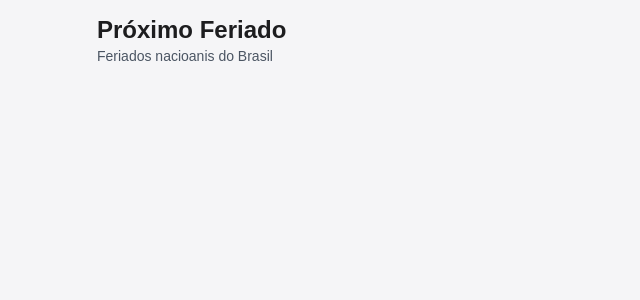
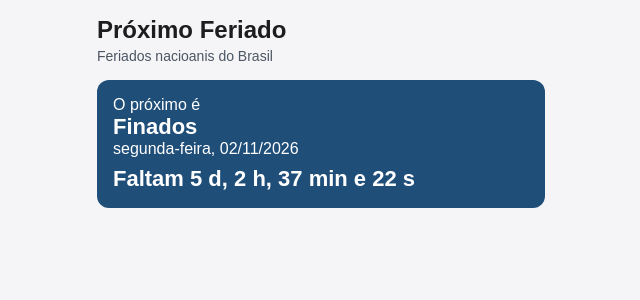
Before and after one commit to LorisZucco/03-feriados, a React (Vite) app: page / in a window 1280 px wide. Shown: the top 300 px of the page, without its empty margins (319-959 px from the left). Built offline with nearby package versions, Linux system fonts and the light colour scheme.

Commit message:
feat: add next holiday section with countdown

```diff
--- a/src/App.css
+++ b/src/App.css
@@ -1,4 +1,5 @@
 /* INICIO HEADER */
+
 .header {
   margin-bottom: 16px;
 }
@@ -12,4 +13,26 @@
   font-size: 14px;
   color: #4b5563;
 }
+
 /* FINAL HEADER */
+
+/* INICIO PROXIMO FERIADO  */
+.next-holiday {
+  margin-bottom: 16px;
+  padding: 16px;
+  border-radius: 12px;
+  background-color: #1f4e79;
+  color: #ffffff;
+}
+
+.next-holiday h2 {
+  font-size: 22px;
+}
+
+.countdown {
+  margin-top: 8px;
+  font-size: 20px;
+  font-weight: bold;
+}
+
+/* FINAL PROXIMO FERIADO */
--- a/src/App.jsx
+++ b/src/App.jsx
@@ -7,6 +7,13 @@
         <h1>Próximo Feriado</h1>
         <p>Feriados nacioanis do Brasil</p>
       </header>
+
+      <section className="next-holiday">
+        <p>O próximo é</p>
+        <h2>Finados</h2>
+        <p>segunda-feira, 02/11/2026</p>
+        <h2 className="countdown">Faltam 5 d, 2 h, 37 min e 22 s</h2>
+      </section>
     </main>
   );
 }
```
